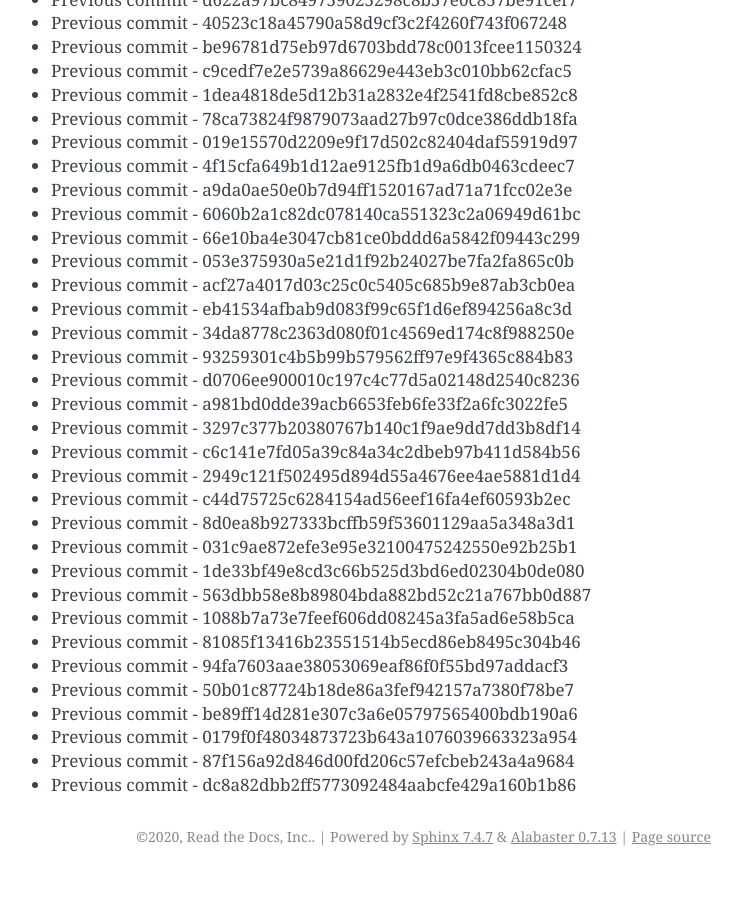
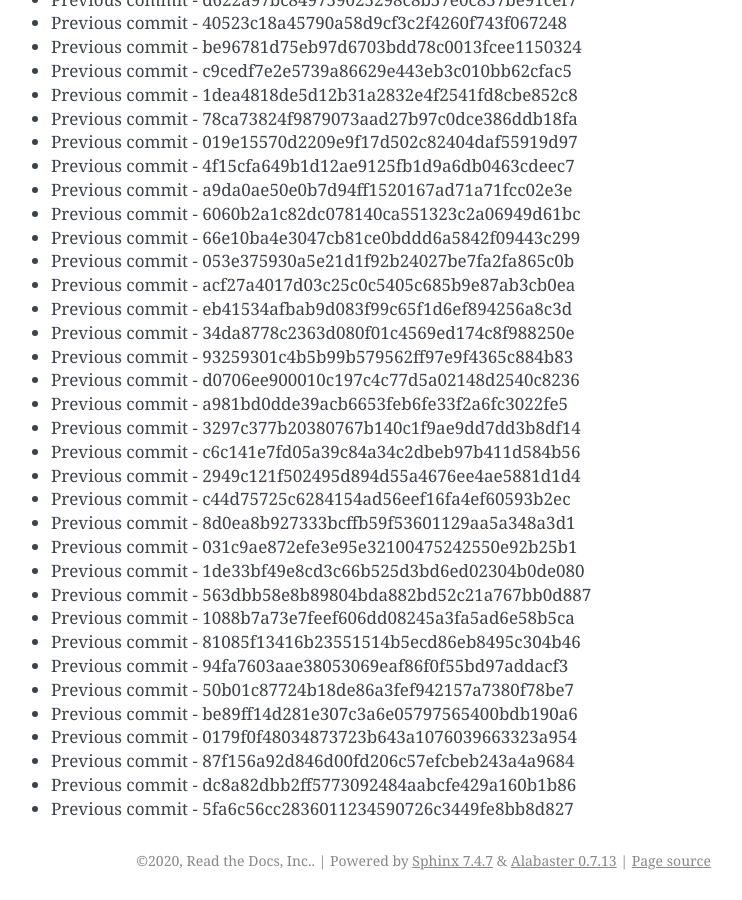
Before and after one commit to readthedocs/rtd-git-stresstest, a Sphinx documentation site: the page built from docs/updates.rst, in a window 1280 px wide and 900 px high, scrolled down 45394 px. Shown: the whole window, without its empty margins (399-1141 px from the left). Built offline with Sphinx 7.4.7, drawn with Linux system fonts in a browser that asks for light colours; before the commit the page ends 46270 px from its top, so only the background shows below that.

Commit message:
Generating commit from previous: 5fa6c56cc2836011234590726c3449fe8bb8d827

```diff
--- a/docs/updates.rst
+++ b/docs/updates.rst
@@ -1939,3 +1939,4 @@ It can be tested for any performance characteristics.
 * Previous commit - 0179f0f48034873723b643a1076039663323a954
 * Previous commit - 87f156a92d846d00fd206c57efcbeb243a4a9684
 * Previous commit - dc8a82dbb2ff5773092484aabcfe429a160b1b86
+* Previous commit - 5fa6c56cc2836011234590726c3449fe8bb8d827
```
